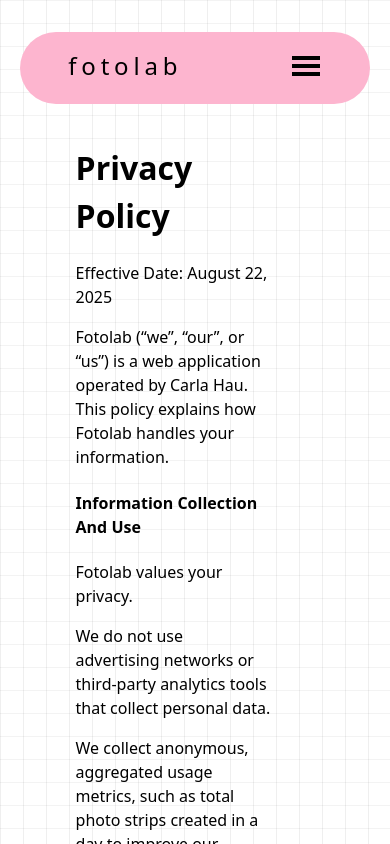
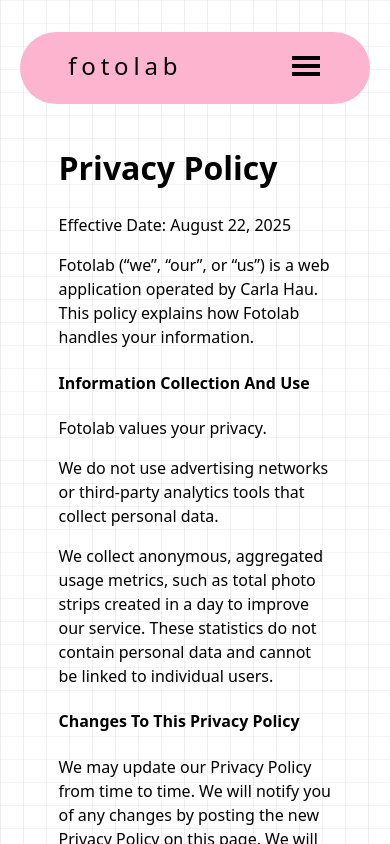
Before and after one commit to carlahauu/fotolab, a React (Vite) app: page /privacy in a window 390 px wide. Shown: the top 844 px of the page. Built offline with nearby package versions, Linux system fonts and the light colour scheme.

Commit message:
Updated styling for smaller screen sizes and updated navbar

```diff
--- a/src/components/Navbar.jsx
+++ b/src/components/Navbar.jsx
@@ -18,7 +18,7 @@
             <a href='/'><h1>fotolab</h1></a>
         </div>
         <div className="navItems">
-            <a>photo booth</a>
+            <a href='/photobooth'>photo booth</a>
             <a>about</a>
             <a>contact</a>
         </div>
--- a/src/styles/Privacy.css
+++ b/src/styles/Privacy.css
@@ -3,3 +3,9 @@
     text-align: left;
     width: 50vw
 }
+
+@media screen and (max-width: 1100px){
+    .privacyContainer{
+        width: 70vw
+    }
+}
```
